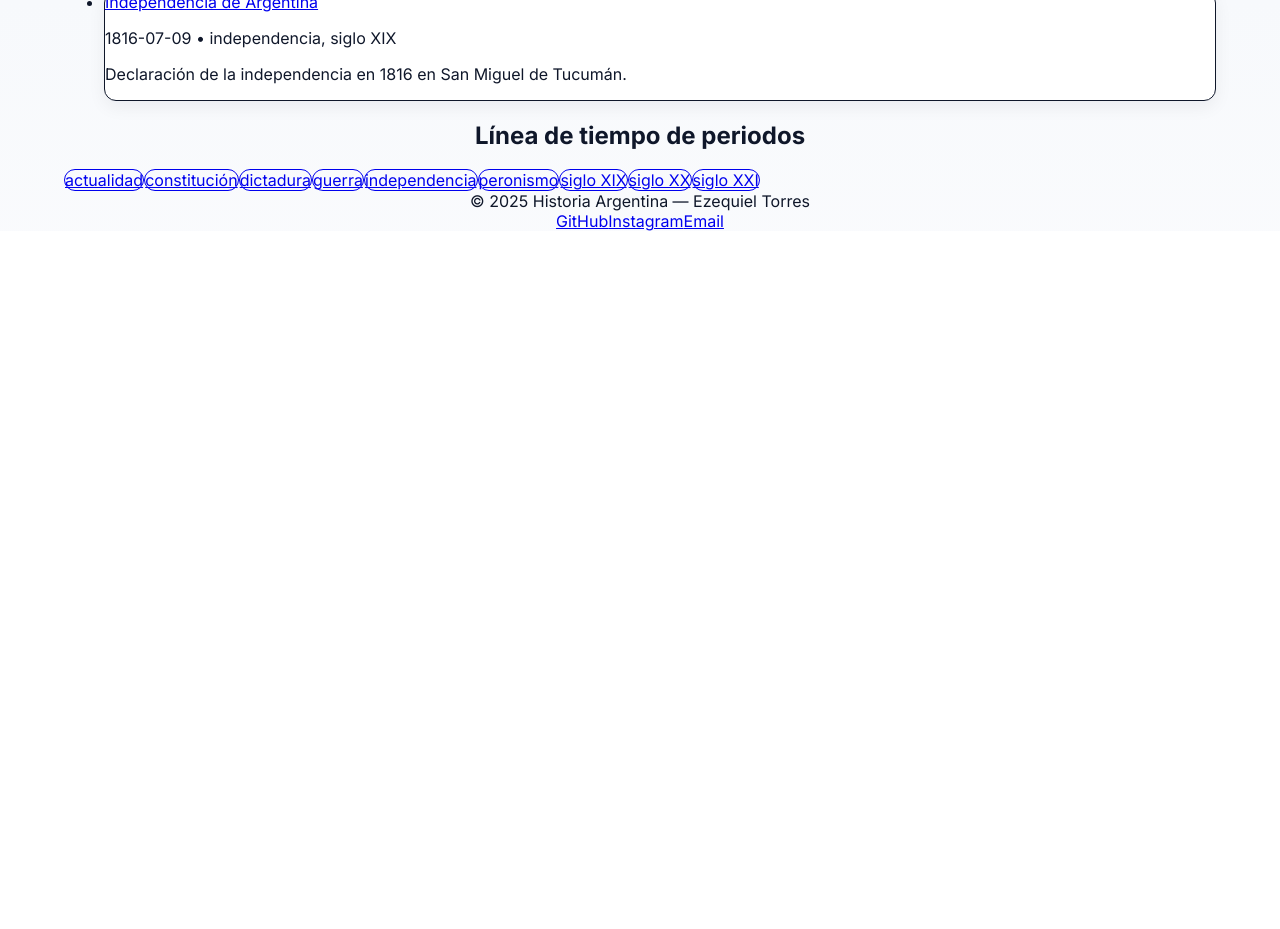
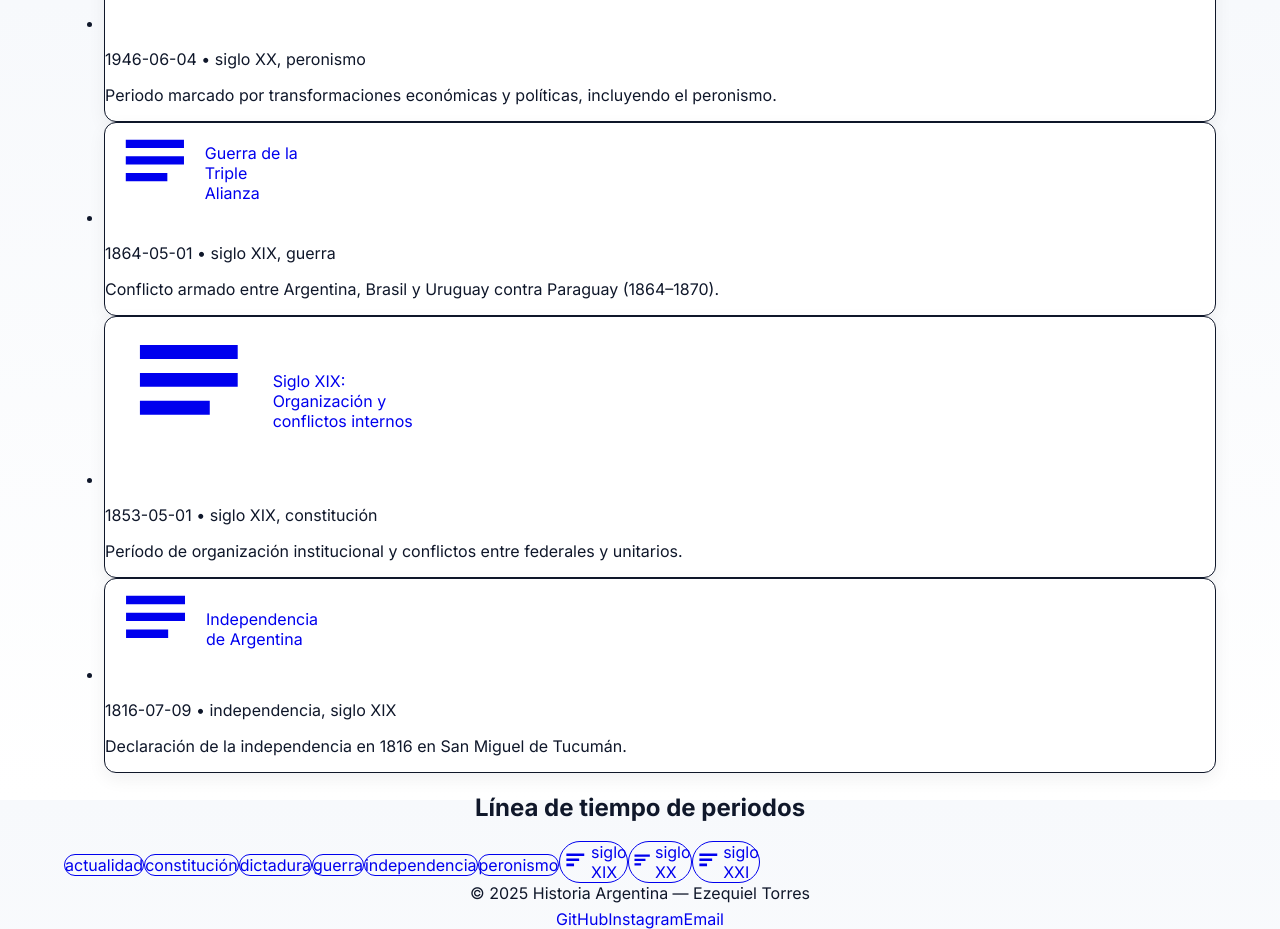
Before and after one commit to EzequielTorre/HistoriaArgentina, a Next.js app: page / in a window 1280 px wide. Shown: the part 800-1729 px from the top of the page. Before the commit the page ends 1031 px from the top, so only its background shows below. Built offline with nearby package versions, Linux system fonts and the light colour scheme.

Commit message:
Iconos en navbar/timeline/footer; quitar subrayado en marca y menú; verificación build

```diff
--- a/app/page.tsx
+++ b/app/page.tsx
@@ -42,7 +42,8 @@ export default async function Home() {
             {tags.map((t) => (
               <div key={t} className="relative">
                 <span className="absolute -top-2 left-1/2 -translate-x-1/2 w-2 h-2 rounded-full bg-amber-400" />
-                <a href={`/periods/${encodeURIComponent(t)}`} className="inline-flex items-center rounded-full border px-4 py-1 text-sm bg-white text-gray-700 hover:bg-gray-50 border-gray-200 shadow-sm dark:bg-gray-900 dark:text-gray-300 dark:border-gray-800">
+                <a href={`/periods/${encodeURIComponent(t)}`} className="inline-flex items-center gap-2 rounded-full border px-4 py-1 text-sm bg-white text-gray-700 hover:bg-gray-50 border-gray-200 shadow-sm dark:bg-gray-900 dark:text-gray-300 dark:border-gray-800 no-underline">
+                  <svg viewBox="0 0 24 24" fill="currentColor" className="w-4 h-4"><path d="M5 5h14v2H5zm0 4h10v2H5zm0 4h6v2H5z"/></svg>
                   {t}
                 </a>
               </div>
--- a/components/Footer.tsx
+++ b/components/Footer.tsx
@@ -5,10 +5,19 @@ export default function Footer() {
         <div>
           © {new Date().getFullYear()} Historia Argentina — Ezequiel Torres
         </div>
-        <div className="space-x-4">
-          <a href="https://github.com/EzequielTorre" target="_blank" rel="noopener noreferrer" className="text-sky-700 hover:underline">GitHub</a>
-          <a href="https://instagram.com/ezequieltorres" target="_blank" rel="noopener noreferrer" className="text-sky-700 hover:underline">Instagram</a>
-          <a href="mailto:ezequiel.torres0682@gmail.com" className="text-sky-700 hover:underline">Email</a>
+        <div className="space-x-6">
+          <a href="https://github.com/EzequielTorre" target="_blank" rel="noopener noreferrer" className="inline-flex items-center gap-2 text-sky-700 no-underline">
+            <svg viewBox="0 0 24 24" fill="currentColor" className="w-4 h-4"><path d="M12 .5a12 12 0 0 0-3.79 23.4c.6.11.82-.26.82-.58v-2.02c-3.34.73-4.04-1.61-4.04-1.61-.55-1.4-1.34-1.77-1.34-1.77-1.09-.75.08-.74.08-.74 1.2.09 1.83 1.23 1.83 1.23 1.07 1.83 2.81 1.3 3.5.99.11-.78.42-1.3.76-1.6-2.66-.3-5.46-1.34-5.46-5.97 0-1.32.47-2.4 1.24-3.25-.13-.3-.54-1.52.12-3.18 0 0 1.01-.32 3.3 1.23a11.5 11.5 0 0 1 6 0c2.28-1.55 3.29-1.23 3.29-1.23.67 1.66.26 2.88.13 3.18.77.85 1.24 1.93 1.24 3.25 0 4.64-2.8 5.67-5.47 5.97.43.37.81 1.1.81 2.22v3.29c0 .32.21.7.82.58A12 12 0 0 0 12 .5Z"/></svg>
+            GitHub
+          </a>
+          <a href="https://instagram.com/ezequieltorres" target="_blank" rel="noopener noreferrer" className="inline-flex items-center gap-2 text-sky-700 no-underline">
+            <svg viewBox="0 0 24 24" fill="currentColor" className="w-4 h-4"><path d="M7 2h10a5 5 0 0 1 5 5v10a5 5 0 0 1-5 5H7a5 5 0 0 1-5-5V7a5 5 0 0 1 5-5zm5 4a6 6 0 1 0 0 12 6 6 0 0 0 0-12zm6.5-1a1.5 1.5 0 1 0 0 3 1.5 1.5 0 0 0 0-3z"/></svg>
+            Instagram
+          </a>
+          <a href="mailto:ezequiel.torres0682@gmail.com" className="inline-flex items-center gap-2 text-sky-700 no-underline">
+            <svg viewBox="0 0 24 24" fill="currentColor" className="w-4 h-4"><path d="M4 4h16v16H4z" fill="none"/><path d="M20 8l-8 5-8-5V6l8 5 8-5z"/></svg>
+            Email
+          </a>
         </div>
       </div>
     </footer>
--- a/components/Header.tsx
+++ b/components/Header.tsx
@@ -9,7 +9,7 @@ export default function Header() {
   return (
     <header className="sticky top-0 z-40 mb-8 backdrop-blur bg-white/70 dark:bg-gray-900/60 border-b border-gray-200 dark:border-gray-800">
       <div className="max-w-5xl mx-auto px-4 py-3 flex items-center justify-between gap-4">
-        <Link href="/" className="flex items-center gap-2 text-2xl font-bold tracking-tight">
+        <Link href="/" className="flex items-center gap-2 text-2xl font-bold tracking-tight no-underline">
           <span className="inline-block w-7 h-7 text-sky-600">
             <svg viewBox="0 0 24 24" fill="currentColor"><path d="M6 4h11a2 2 0 0 1 2 2v12l-7-3-7 3V6a2 2 0 0 1 2-2z"/></svg>
           </span>
@@ -21,15 +21,24 @@ export default function Header() {
             <SearchHeader />
           </div>
 
-          <nav className="hidden md:flex items-center space-x-4 text-sm text-gray-600 dark:text-gray-300">
-            <Link href="/" className="hover:text-gray-800 dark:hover:text-white">Home</Link>
-            <Link href="/about" className="hover:text-gray-800 dark:hover:text-white">Sobre nosotros</Link>
-            <Link href="/contact" className="hover:text-gray-800 dark:hover:text-white">Contacto</Link>
+          <nav className="hidden md:flex items-center space-x-6 text-sm text-gray-600 dark:text-gray-300">
+            <Link href="/" className="inline-flex items-center gap-1 no-underline hover:text-gray-800 dark:hover:text-white">
+              <svg viewBox="0 0 24 24" fill="currentColor" className="w-4 h-4"><path d="M12 3l9 8h-3v9H6v-9H3l9-8z"/></svg>
+              Home
+            </Link>
+            <Link href="/about" className="inline-flex items-center gap-1 no-underline hover:text-gray-800 dark:hover:text-white">
+              <svg viewBox="0 0 24 24" fill="currentColor" className="w-4 h-4"><path d="M12 12a5 5 0 1 0-5-5 5 5 0 0 0 5 5zm0 2c-4 0-7 2-7 4v2h14v-2c0-2-3-4-7-4z"/></svg>
+              Sobre nosotros
+            </Link>
+            <Link href="/contact" className="inline-flex items-center gap-1 no-underline hover:text-gray-800 dark:hover:text-white">
+              <svg viewBox="0 0 24 24" fill="currentColor" className="w-4 h-4"><path d="M4 4h16v16H4z" fill="none"/><path d="M20 8l-8 5-8-5V6l8 5 8-5z"/></svg>
+              Contacto
+            </Link>
           </nav>
 
-          <div className="md:hidden">
-            <SearchHeader />
-          </div>
+        <div className="md:hidden">
+          <SearchHeader />
+        </div>
 
           <ThemeToggle />
 
@@ -42,9 +51,9 @@ export default function Header() {
       {open && (
         <div className="md:hidden border-t border-gray-200 dark:border-gray-800 bg-white/90 dark:bg-gray-900/90">
           <div className="max-w-5xl mx-auto px-4 py-3 space-y-2">
-            <Link href="/" className="block">Home</Link>
-            <Link href="/about" className="block">Sobre nosotros</Link>
-            <Link href="/contact" className="block">Contacto</Link>
+            <Link href="/" className="block no-underline inline-flex items-center gap-2"><svg viewBox="0 0 24 24" fill="currentColor" className="w-4 h-4"><path d="M12 3l9 8h-3v9H6v-9H3l9-8z"/></svg>Home</Link>
+            <Link href="/about" className="block no-underline inline-flex items-center gap-2"><svg viewBox="0 0 24 24" fill="currentColor" className="w-4 h-4"><path d="M12 12a5 5 0 1 0-5-5 5 5 0 0 0 5 5zm0 2c-4 0-7 2-7 4v2h14v-2c0-2-3-4-7-4z"/></svg>Sobre nosotros</Link>
+            <Link href="/contact" className="block no-underline inline-flex items-center gap-2"><svg viewBox="0 0 24 24" fill="currentColor" className="w-4 h-4"><path d="M4 4h16v16H4z" fill="none"/><path d="M20 8l-8 5-8-5V6l8 5 8-5z"/></svg>Contacto</Link>
           </div>
         </div>
       )}
--- a/components/PostList.tsx
+++ b/components/PostList.tsx
@@ -8,8 +8,9 @@ export default function PostList({ posts }: { posts: PostMeta[] }) {
         <li key={p.slug} className="card p-5 border border-gray-100 dark:border-gray-800 bg-white dark:bg-gray-900">
           <Link
             href={`/posts/${p.slug}`}
-            className="text-lg font-semibold text-indigo-600 dark:text-indigo-400 hover:underline"
+            className="inline-flex items-center gap-2 text-lg font-semibold text-indigo-600 dark:text-indigo-400 no-underline"
           >
+            <svg viewBox="0 0 24 24" fill="currentColor" className="w-5 h-5"><path d="M5 4h14v2H5zm0 4h14v2H5zm0 4h10v2H5z"/></svg>
             {p.title}
           </Link>
           <p className="text-sm text-gray-500 dark:text-gray-400 mt-1">
--- a/components/SearchHeader.tsx
+++ b/components/SearchHeader.tsx
@@ -49,8 +49,11 @@ export default function SearchHeader() {
         value={query}
         onChange={(e) => setQuery(e.target.value)}
         placeholder="Buscar..."
-        className="w-full border bg-white/90 placeholder-gray-400 rounded-full px-4 py-2 shadow-sm focus:outline-none focus:ring-2 focus:ring-indigo-400 transition"
+        className="w-full border bg-white/90 placeholder-gray-400 rounded-full pl-10 pr-4 py-2 shadow-sm focus:outline-none focus:ring-2 focus:ring-indigo-400 transition"
       />
+      <span className="absolute left-3 top-1/2 -translate-y-1/2 text-gray-400">
+        <svg viewBox="0 0 24 24" fill="currentColor" className="w-5 h-5"><path d="M10 4a6 6 0 1 0 0 12 6 6 0 0 0 0-12zm8.32 13.9-3.17-3.17" stroke="currentColor" strokeWidth="2" strokeLinecap="round"/></svg>
+      </span>
 
       {query && results.length > 0 && (
         <div className="absolute left-0 right-0 mt-2 bg-white rounded-lg shadow-lg overflow-hidden z-50">
```
Also changed, not shown: 1 other file (tests, documents, lock files or other folders).
